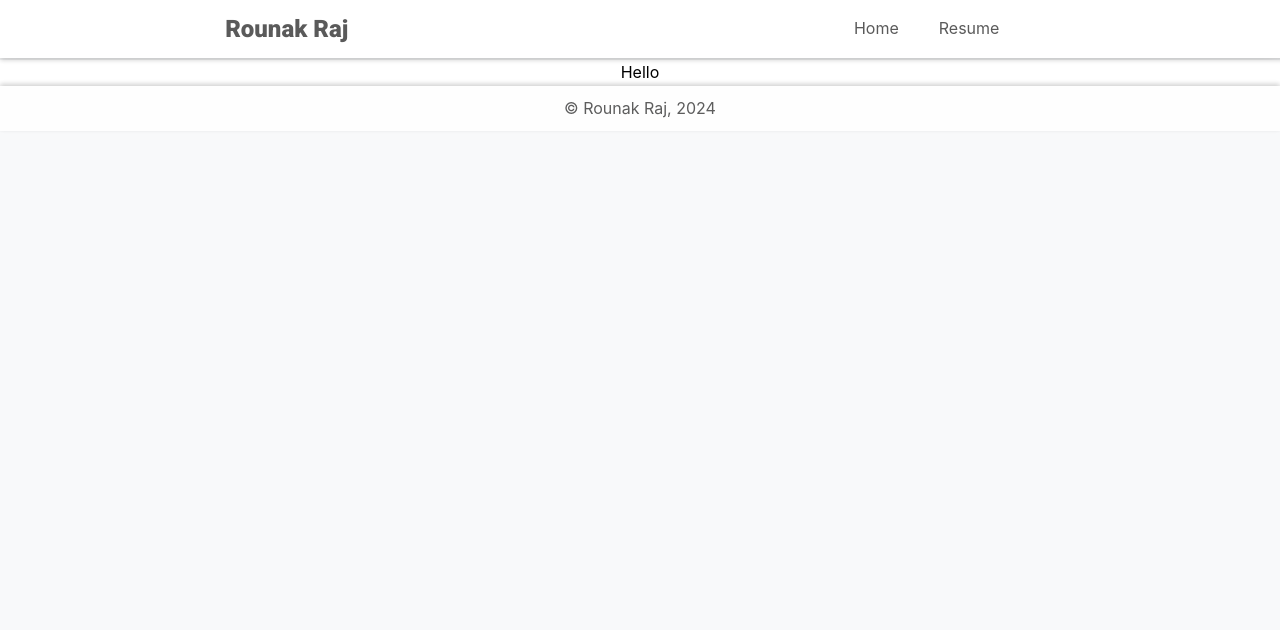
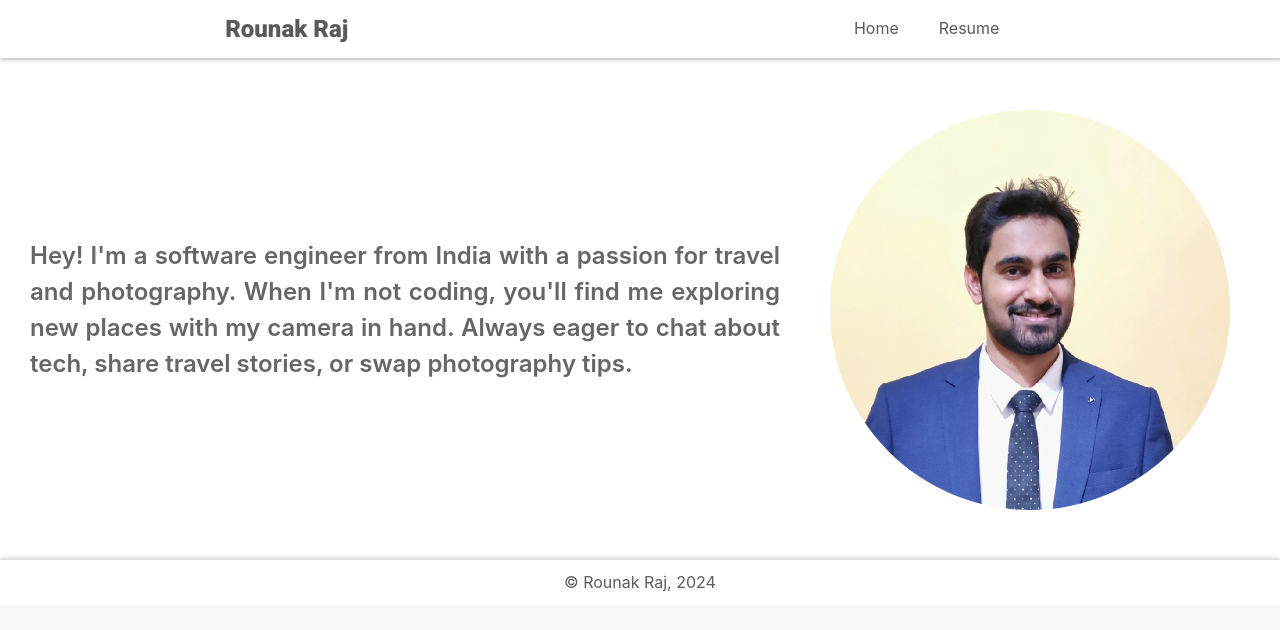
Before and after one commit to rounakraj8/portfolio, a React (Create React App) app in the folder website/: page / in a window 1280 px wide. Shown: the top 630 px of the page. Built offline with nearby package versions, Linux system fonts and the light colour scheme.

Commit message:
add homepage

```diff
--- a/website/package.json
+++ b/website/package.json
@@ -1,7 +1,7 @@
 {
   "name": "website",
   "homepage": "https://rounakraj.in",
-  "version": "0.1.1",
+  "version": "0.1.2",
   "private": true,
   "dependencies": {
     "@fortawesome/fontawesome-svg-core": "^6.6.0",
--- a/website/src/App.js
+++ b/website/src/App.js
@@ -1,11 +1,12 @@
 import './App.css';
 import Resume from './components/resume/Resume';
+import Homepage from './components/homepage/Homepage';
 import React, { useRef } from 'react';
 import { Routes, Route } from 'react-router-dom';
 import Navigation from './Navigation'
 import Footer from './Footer'
 import settings from './website-setting.json'
-import LandingPage from './components/landing-page/LandingPage';
+
 
 
 
@@ -16,7 +17,7 @@ function App() {
     <div className="App">
       <Navigation />
       <Routes>
-        {settings.landingPageEnabled && <Route path="/" element={<LandingPage />} />}
+        {settings.homepageEnabled && <Route path="/" element={<Homepage />} />}
         {settings.resumeEnabled && <Route path="/resume" element={<Resume ref={componentRef} />} />}
       </Routes>
       <Footer />
--- /dev/null
+++ b/website/src/assets/data/homepage.json
@@ -0,0 +1,3 @@
+{
+    "introduction": "Hey! I'm a software engineer from India with a passion for travel and photography. When I'm not coding, you'll find me exploring new places with my camera in hand. Always eager to chat about tech, share travel stories, or swap photography tips."
+}
--- a/website/src/components/landing-page/LandingPage.css
+++ b/website/src/components/homepage/Homepage.css
@@ -8,17 +8,15 @@
 
 
 
-.landing-page-container {
-  /* max-width: 1000px; */
-  /* margin: 80px 0px; */
-  /* padding: 30px; */
+.homepage-container {
   position: relative;
   background: #fff;
   box-shadow: 0 0 20px rgba(0, 0, 0, 0.1);
-  /* border-radius: 8px; */
+  display: flex;
+  flex-direction: column;
 }
 
-.landing-page-container-flex {
+.homepage-container-flex {
   display: flex;
 
 }
@@ -83,3 +81,32 @@ h2 {
   margin-bottom: 1px;
   color: #666;
 }
+
+
+.avatar-introduction {
+  display: flex;
+}
+
+.avatar-container {
+  display: flex;
+  justify-content: center;
+  align-items: center;
+  margin: 50px 50px;
+}
+
+.avatar {
+  width: 400px;
+  height: 400px;
+  border-radius: 50%;
+  object-fit: cover;
+}
+
+.introduction{
+  display: flex;
+  justify-content: center;
+  align-items: center;
+  text-align: justify;
+  text-justify: auto;
+  font-size: 24px;
+  font-weight: 600;
+}
--- /dev/null
+++ b/website/src/components/homepage/Homepage.js
@@ -0,0 +1,34 @@
+import React, { forwardRef } from 'react';
+
+import './Homepage.css';
+import profilePic from '../../assets/images/my.jpeg';
+import settings from "../../website-setting.json"
+
+import homepage from "../../assets/data/homepage.json"
+
+const Homepage = forwardRef((props, ref) => {
+
+  if (!settings.homepageEnabled) {
+    return null; // Return null to render nothing
+  }
+
+  return (
+    <div ref={ref} className="homepage-container">
+
+      <div className='avatar-introduction'>
+      <p className='introduction'>
+          {homepage.introduction}
+        </p>
+        <p className="avatar-container">
+          <img className="avatar" src={profilePic} alt=""></img>
+        </p>
+
+      </div>
+
+    </div>
+  )
+});
+
+Homepage.displayName = 'Homepage';
+
+export default Homepage;
--- a/website/src/components/landing-page/LandingPage.js
+++ /dev/null
@@ -1,21 +0,0 @@
-import React, { forwardRef } from 'react';
-
-import './LandingPage.css';
-import settings from "../../website-setting.json"
-
-const LandingPage = forwardRef((props, ref) => {
-
-  if (!settings.landingPageEnabled) {
-    return null; // Return null to render nothing
-  }
-
-  return (
-    <div ref={ref} className="landing-page-container">
-      Hello
-    </div>
-  )
-});
-
-LandingPage.displayName = 'LandingPage';
-
-export default LandingPage;
--- a/website/src/website-setting.json
+++ b/website/src/website-setting.json
@@ -1,5 +1,5 @@
 {
-    "landingPageEnabled": true,
+    "homepageEnabled": true,
 
     "resumeEnabled": true,
     "resume": {
```
Also changed, not shown: 1 other file (tests, documents, lock files or other folders).
